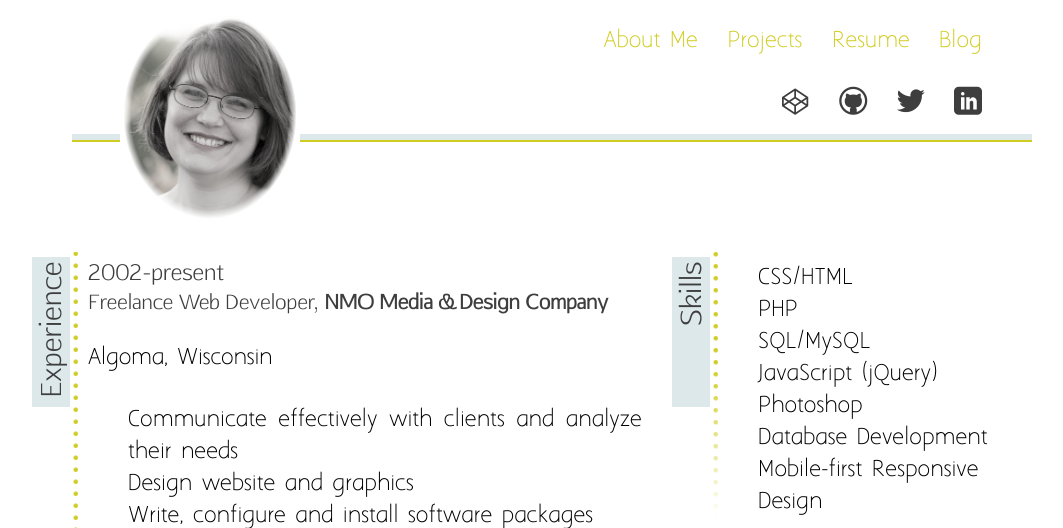
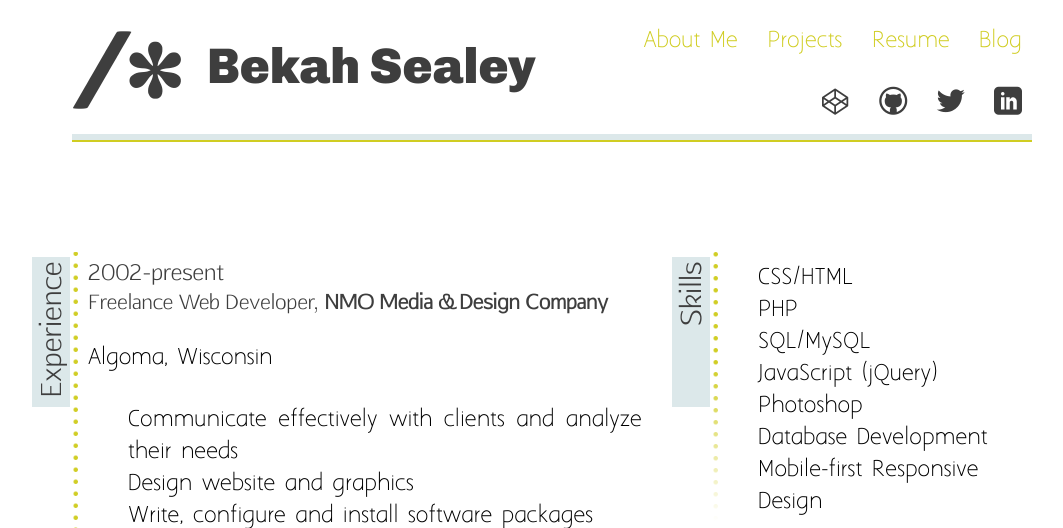
Before and after one commit to bekahsealey/bekahsealey, a PHP site: page /resume/index.php in a window 1280 px wide. Shown: the top 528 px of the page, without its empty margins (88-1151 px from the left). Run offline with PHP 8.4, Linux system fonts and the light colour scheme; some libraries are stand-ins or nearby versions; some web fonts are replaced.

Commit message:
update site header and logo

```diff
--- a/css/print.css
+++ b/css/print.css
@@ -24,8 +24,8 @@
   font-style: normal; }
 @font-face {
   font-family: 'portfolio-icons';
-  src: url("fonts/portfolio-icons.eot");
-  src: url("fonts/portfolio-icons.eot?#iefix") format("embedded-opentype"), url("fonts/portfolio-icons.woff2") format("woff2"), url("fonts/portfolio-icons.woff") format("woff"), url("fonts/portfolio-icons.ttf") format("truetype"), url("fonts/portfolio-icons.svg#portfolio-icons") format("svg");
+  src: url("fonts/portfolio-icons.eot?4rnmjs");
+  src: url("fonts/portfolio-icons.eot?#iefix4rnmjs") format("embedded-opentype"), url("fonts/portfolio-icons.ttf?4rnmjs") format("truetype"), url("fonts/portfolio-icons.woff?4rnmjs") format("woff"), url("fonts/portfolio-icons.svg?4rnmjs#portfolio-icons") format("svg");
   font-weight: normal;
   font-style: normal; }
 [class^="icon-"], [class*=" icon-"] {
@@ -40,23 +40,26 @@
   -webkit-font-smoothing: antialiased;
   -moz-osx-font-smoothing: grayscale; }
 
-.icon-twitter:before {
+.icon-logo:before {
+  content: "\e600"; }
+
+.icon-github:before {
+  content: "\e601"; }
+
+.icon-linkedin:before {
+  content: "\e602"; }
+
+.icon-codepen:before {
+  content: "\e603"; }
+
+.icon-chrome:before {
   content: "\e604"; }
 
-.icon-dribbble:before {
+.icon-twitter:before {
   content: "\e605"; }
 
-.icon-github:before {
-  content: "\e600"; }
-
-.icon-linkedin:before {
-  content: "\e601"; }
-
-.icon-codepen:before {
-  content: "\e602"; }
-
-.icon-chrome:before {
-  content: "\e603"; }
+.icon-dribbble:before {
+  content: "\e606"; }
 
 [class^="icon-"]:before, [class*=" icon-"]:before {
   font-size: 2.8rem; }
@@ -118,7 +121,7 @@ html {
 
 body {
   font-family: "aaarghnormal", "Gill Sans", "Gill Sans MT", Calibri, sans-serif;
-  font-size: 10pt; }
+  font-size: 9pt; }
 
 h1, h2, h3, h4, h5, h6 {
   font-family: "afta_sansregular", "arial black", sans-serif;
@@ -139,9 +142,15 @@ h4 {
 h5 {
   font-size: 10.5pt; }
 
-.hero {
-  font-family: "chivoblack", "arial black", sans-serif;
+.logo {
+  font-family: "chivoblack", "Arial Black", sans-serif;
   font-size: 28pt; }
+
+.logo span {
+  display: none; }
+
+.logo a {
+  text-decoration: none; }
 
 small {
   font-size: 1.2rem; }
@@ -228,7 +237,7 @@ section > header h2, .module h2 {
 .col-4-5 {
   width: 80%; }
 
-.hero + div {
+.logo + div {
   margin: 12px 0 0 0;
   height: 60px; }
 
@@ -263,4 +272,7 @@ header h2 {
   -webkit-transform: rotate(-90deg);
   transform: rotate(-90deg); }
 
+footer {
+  display: none; }
+
 /*# sourceMappingURL=print.css.map */
--- a/css/screen.css
+++ b/css/screen.css
@@ -71,8 +71,8 @@ table {
   font-style: normal; }
 @font-face {
   font-family: 'portfolio-icons';
-  src: url("fonts/portfolio-icons.eot");
-  src: url("fonts/portfolio-icons.eot?#iefix") format("embedded-opentype"), url("fonts/portfolio-icons.woff2") format("woff2"), url("fonts/portfolio-icons.woff") format("woff"), url("fonts/portfolio-icons.ttf") format("truetype"), url("fonts/portfolio-icons.svg#portfolio-icons") format("svg");
+  src: url("fonts/portfolio-icons.eot?4rnmjs");
+  src: url("fonts/portfolio-icons.eot?#iefix4rnmjs") format("embedded-opentype"), url("fonts/portfolio-icons.ttf?4rnmjs") format("truetype"), url("fonts/portfolio-icons.woff?4rnmjs") format("woff"), url("fonts/portfolio-icons.svg?4rnmjs#portfolio-icons") format("svg");
   font-weight: normal;
   font-style: normal; }
 [class^="icon-"], [class*=" icon-"] {
@@ -87,23 +87,26 @@ table {
   -webkit-font-smoothing: antialiased;
   -moz-osx-font-smoothing: grayscale; }
 
-.icon-twitter:before {
+.icon-logo:before {
+  content: "\e600"; }
+
+.icon-github:before {
+  content: "\e601"; }
+
+.icon-linkedin:before {
+  content: "\e602"; }
+
+.icon-codepen:before {
+  content: "\e603"; }
+
+.icon-chrome:before {
   content: "\e604"; }
 
-.icon-dribbble:before {
+.icon-twitter:before {
   content: "\e605"; }
 
-.icon-github:before {
-  content: "\e600"; }
-
-.icon-linkedin:before {
-  content: "\e601"; }
-
-.icon-codepen:before {
-  content: "\e602"; }
-
-.icon-chrome:before {
-  content: "\e603"; }
+.icon-dribbble:before {
+  content: "\e606"; }
 
 [class^="icon-"]:before, [class*=" icon-"]:before {
   font-size: 2.8rem; }
@@ -140,10 +143,6 @@ h4 {
 h5 {
   font-size: 1.8rem; }
 
-.hero {
-  font-family: "chivoblack", "arial black", sans-serif;
-  font-size: 5rem; }
-
 small {
   font-size: 1.2rem; }
 
@@ -170,11 +169,14 @@ ul.meta {
 .meta a {
   margin-right: 5px; }
 
+nav {
+  overflow: auto; }
+
 a {
   text-decoration: none;
   color: #D0CD22; }
 
-a[class|=icon], .hero a {
+a[class|=icon], .logo a {
   color: #3E3E3E; }
 
 a:hover {
@@ -187,56 +189,24 @@ a[class|=icon] span {
   position: absolute;
   left: -3000em; }
 
-a .hero {
-  overflow: hidden;
-  width: 180px;
-  height: 216px;
-  position: relative; }
+.logo {
+  font-family: "chivoblack", "Arial Black", sans-serif;
+  font-size: 5rem;
+  white-space: nowrap; }
 
-.hero img {
-  width: 185px;
-  height: auto;
-  position: absolute;
-  top: 0;
-  bottom: 0;
-  left: 0;
-  right: 0;
-  margin: auto;
-  -webkit-filter: grayscale(90%);
-  filter: grayscale(90%);
-  border-radius: 50%/50%;
-  box-shadow: 0 0 4px 2px #ffffff;
-  transition: all 1.5s; }
+.logo a {
+  position: relative;
+  vertical-align: middle; }
 
-a .hero:after {
-  position: absolute;
-  content: "";
-  background: -moz-radial-gradient(center, ellipse cover, rgba(255, 255, 255, 0) 0%, rgba(255, 255, 255, 0) 62%, white 68%, white 100%);
-  /* FF3.6+ */
-  background: -webkit-gradient(radial, center center, 0px, center center, 100%, color-stop(0%, rgba(255, 255, 255, 0)), color-stop(62%, rgba(255, 255, 255, 0)), color-stop(68%, white), color-stop(100%, white));
-  /* Chrome,Safari4+ */
-  background: -webkit-radial-gradient(center, ellipse cover, rgba(255, 255, 255, 0) 0%, rgba(255, 255, 255, 0) 62%, white 68%, white 100%);
-  /* Chrome10+,Safari5.1+ */
-  background: -o-radial-gradient(center, ellipse cover, rgba(255, 255, 255, 0) 0%, rgba(255, 255, 255, 0) 62%, white 68%, white 100%);
-  /* Opera 12+ */
-  background: -ms-radial-gradient(center, ellipse cover, rgba(255, 255, 255, 0) 0%, rgba(255, 255, 255, 0) 62%, white 68%, white 100%);
-  /* IE10+ */
-  background: radial-gradient(ellipse at center, rgba(255, 255, 255, 0) 0%, rgba(255, 255, 255, 0) 62%, white 68%, white 100%);
-  /* W3C */
-  filter: progid:DXImageTransform.Microsoft.gradient( startColorstr='#00ffffff', endColorstr='#ffffff',GradientType=1 );
-  /* IE6-9 fallback on horizontal gradient */
-  border: 2px #ffffff solid;
-  top: -2px;
-  bottom: -2px;
-  left: -2px;
-  right: -2px; }
+.icon-logo {
+  vertical-align: middle; }
 
-a .hero h1 {
-  text-indent: -3000em; }
+.icon-logo:before {
+  font-size: 8rem; }
 
-a:hover .hero img {
-  -webkit-filter: grayscale(30%);
-  filter: grayscale(30%); }
+.resume .icon-logo:before {
+  font-size: 5rem;
+  vertical-align: top; }
 
 .wrapper {
   width: 100%;
@@ -345,19 +315,6 @@ section > header h2, .module h2 {
   .col-4-5 {
     width: 80%; }
 
-  a .hero {
-    position: absolute;
-    left: 5%;
-    top: 5%; }
-
-  .hero + div {
-    position: absolute;
-    top: 0;
-    bottom: 0;
-    right: 0;
-    margin: auto;
-    height: 68px; }
-
   .wrapper > header {
     border-bottom: 2px #D0CD22 solid;
     margin-bottom: 100px; }
@@ -375,6 +332,9 @@ section > header h2, .module h2 {
   .resume {
     font-size: 1.6rem; }
 
+  .resume .logo + div {
+    margin-top: 10px; }
+
   .resume p {
     margin: 10px 0; }
 
@@ -391,7 +351,8 @@ section > header h2, .module h2 {
     border-bottom: none; }
 
   .horiz ul {
-    float: right; }
+    float: right;
+    margin: 10px 0; }
   .horiz li {
     display: inline-block; }
   .horiz a {
--- a/inc/header.php
+++ b/inc/header.php
@@ -7,27 +7,40 @@
 <html class="no-js">
 <head>
 <meta charset="UTF-8">
-<title>Bekah Sealey | Portfolio</title>
+<title><?php if ($page !== '') { echo ucwords( $page ), ' | '; } ?> Bekah Sealey | Portfolio</title>
 <link href="/css/screen.css" rel="stylesheet" media="screen">
-<link rel="stylesheet" href="/css/print.css" media="print">
+<link href="/css/print.css" rel="stylesheet" media="print">
 <meta name="viewport" content="width=device-width, initial-scale=1">
 <script src="https://cdnjs.cloudflare.com/ajax/libs/jquery/2.1.4/jquery.min.js"></script>
-<script src="https://cdnjs.cloudflare.com/ajax/libs/modernizr/2.8.3/modernizr.min.js"></script>
+<script src="https://cdnjs.cloudflare.com/ajax/libs/modernizr/2.8.3/modernizr.min.js"></script
+<link rel="icon" type="image/x-icon" href="//bekahsealey.com/favicon.ico"/>
+<link rel="apple-touch-icon" sizes="57x57" href="/apple-icon-57x57.png">
+<link rel="apple-touch-icon" sizes="60x60" href="/apple-icon-60x60.png">
+<link rel="apple-touch-icon" sizes="72x72" href="/apple-icon-72x72.png">
+<link rel="apple-touch-icon" sizes="76x76" href="/apple-icon-76x76.png">
+<link rel="apple-touch-icon" sizes="114x114" href="/apple-icon-114x114.png">
+<link rel="apple-touch-icon" sizes="120x120" href="/apple-icon-120x120.png">
+<link rel="apple-touch-icon" sizes="144x144" href="/apple-icon-144x144.png">
+<link rel="apple-touch-icon" sizes="152x152" href="/apple-icon-152x152.png">
+<link rel="apple-touch-icon" sizes="180x180" href="/apple-icon-180x180.png">
+<link rel="icon" type="image/png" sizes="192x192"  href="/android-icon-192x192.png">
+<link rel="icon" type="image/png" sizes="32x32" href="/favicon-32x32.png">
+<link rel="icon" type="image/png" sizes="96x96" href="/favicon-96x96.png">
+<link rel="icon" type="image/png" sizes="16x16" href="/favicon-16x16.png">
 </head>
 
 <body <?php if ($page != '') { ?>class="<?php echo $page; ?>"<?php } ?>>
 <div class="wrapper">
 <header>
 	<div class="grid">
+		<h1 class="logo col-1-2"><a href="/"><span class="icon icon-logo">&nbsp;</span>Bekah Sealey</a></h1>
 		<?php if ($page === 'resume') { ?>
-		<h1 class="hero col-1-2"><a href="/">Rebekah Sealey</a></h1>
 		<div class="col-1-2">
 			<h3>511 Frank Avenue, Algoma, WI  54201</h3>
-			<h4>(920) 487-2031 – <a href="mailto:rebekah@nmomedia.com">rebekah@nmomedia.com</a></h4>
+			<h4>(920) 487-2031 – <a href="mailto:bekah@bekahsealey.com">bekah@bekahsealey.com</a></h4>
 		</div>
 		<?php } else { ?>
-		<a href="/"><div class="hero col-1-3"><img src="/images/headshot.jpg"><h1>Bekah Sealey | Portfolio</h1></div></a>
-		<div class="col-2-3 reverse">
+		<div class="col-1-2 reverse">
 			<?php include('main-nav.php'); ?>
 			<?php include('social-nav.php'); ?>
 		</div>
```
Also changed, not shown: .htaccess, css/fonts/portfolio-icons.ttf, css/fonts/portfolio-icons.woff, 3 other files.
